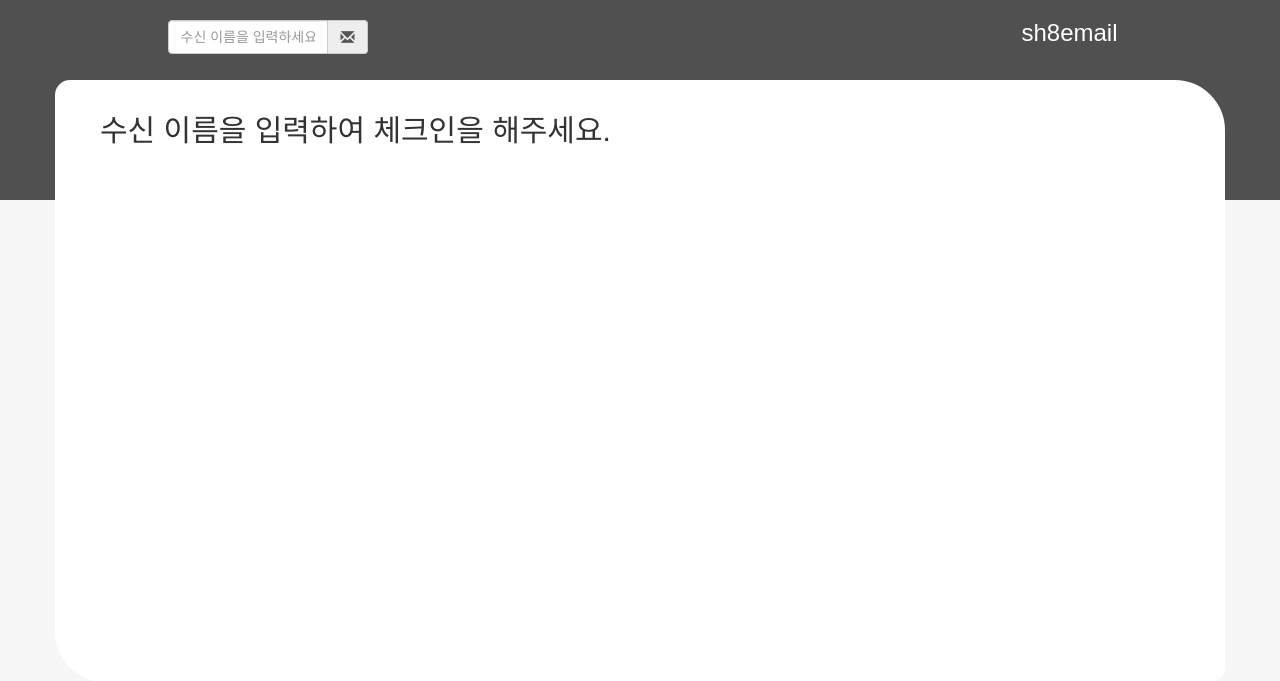
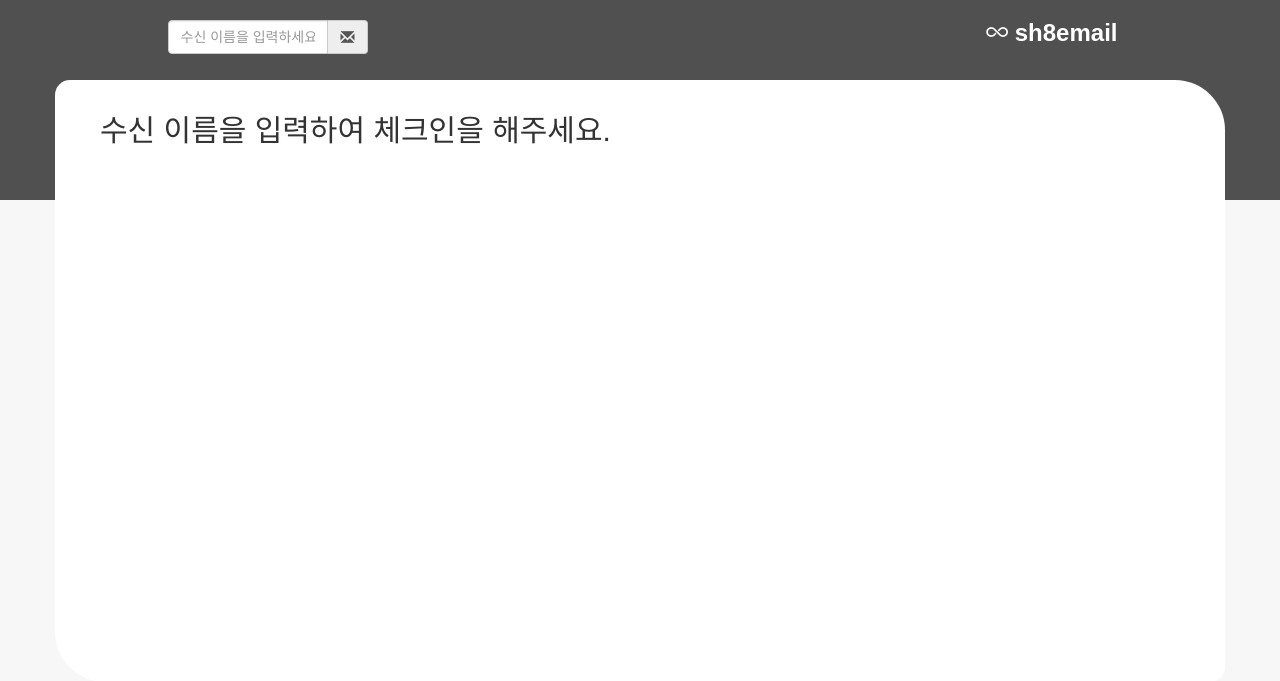
Before and after one commit to triplepy/sh8email-django, a Django app: template front/templates/front/list.html in a window 1280 px wide. Shown: the top 681 px of the page. Run offline with Django 3.2, Linux system fonts and the light colour scheme; the template is opened without the code that fills it, so the values that code supplies are empty; parts of the project's set-up code (start-up, migrations or seed data) failed here and were passed over; some libraries are stand-ins or nearby versions.

Commit message:
add temp icon

```diff
--- a/front/static/front/bootstrap/css/bootstrap-custom.css
+++ b/front/static/front/bootstrap/css/bootstrap-custom.css
@@ -18,6 +18,9 @@ body:hover {
   background-color: rgba(240,240,240,0.5)
 }
 
+h3 {
+  font-weight: bolder;
+}
 /* navigation */
 div.navigation-wrapper {
   height: 200px;
--- a/front/templates/front/base.html
+++ b/front/templates/front/base.html
@@ -15,6 +15,7 @@
      <!-- detail.css -->
     <link rel="stylesheet" href="{% static 'front/detail.css' %}">
 
+    <link rel="stylesheet" href="http://code.ionicframework.com/ionicons/2.0.1/css/ionicons.min.css">
     <!-- jquery -->
     <script src="{% static 'front/jquery/jquery-2.1.4.min.js' %}"></script>
 
@@ -57,7 +58,7 @@
         </form>
       </div>
       <div class="col-xs-2"></div>
-      <div class="col-xs-3 sh8email-title"><h3>sh8email</h3></div>
+      <div class="col-xs-3 sh8email-title"><h3><i class="ionicons ion-ios-infinite"></i> sh8email</h3></div>
       <div class="col-xs-1"></div>
     </div>
   </div>
```
